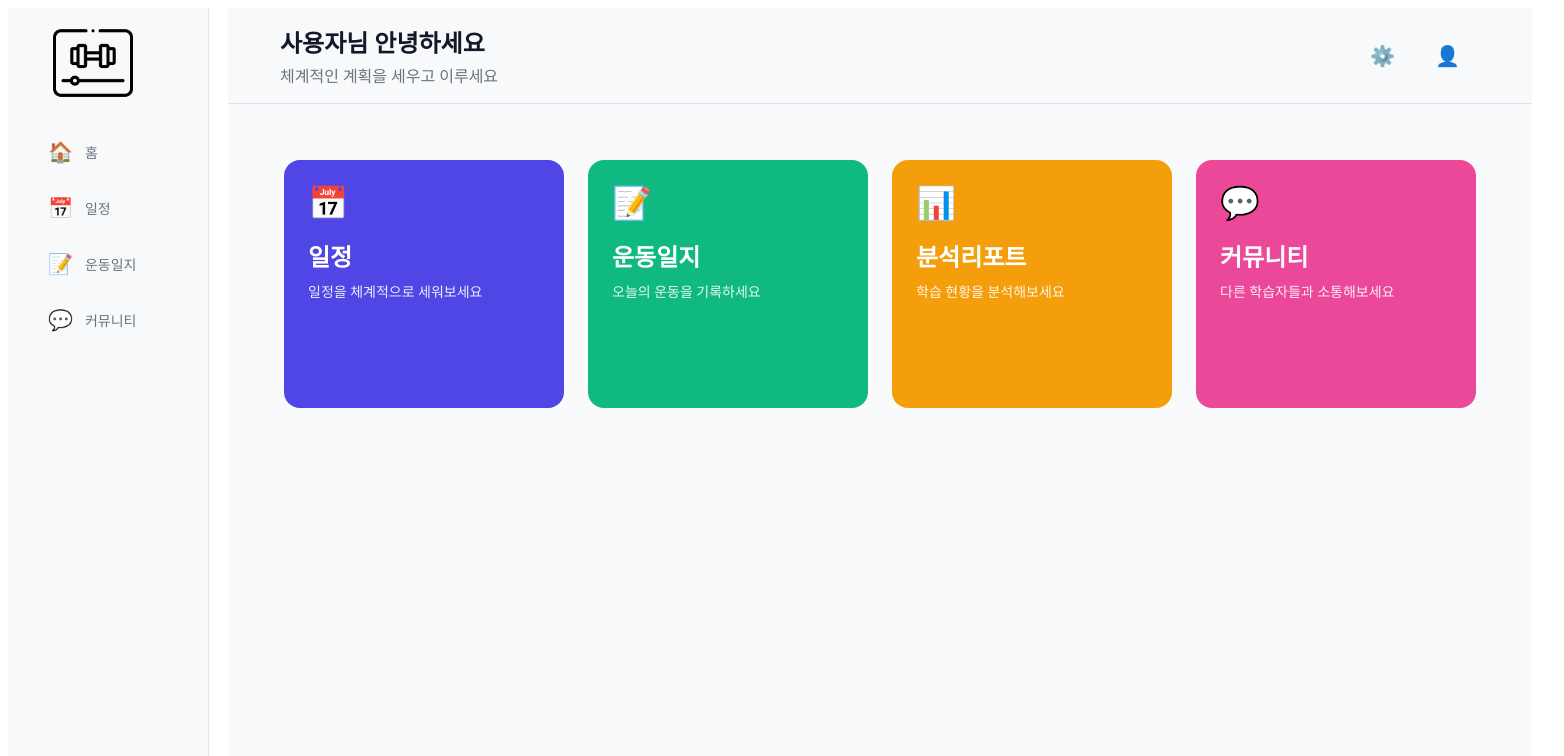
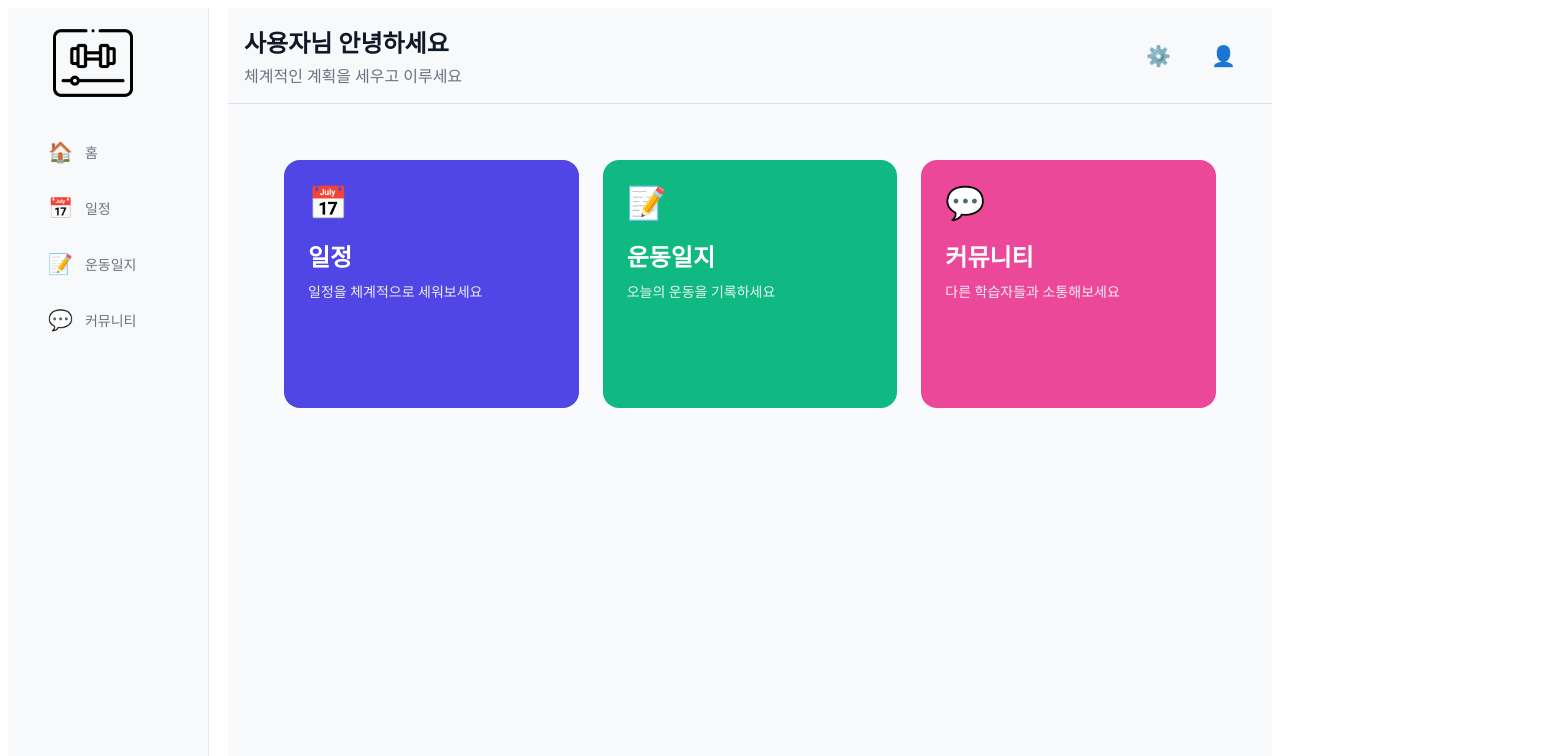
Before and after one commit to PocheonLim/TeamPlaner, a React (Vite) app: page / in a window 1280 px wide. Shown: the top 756 px of the page, 1564 px wide, since content can reach past the window. Built offline with nearby package versions, Linux system fonts and the light colour scheme.

Commit message:
홈에서 없는 내용 삭제

```diff
--- a/src/pages/Home.tsx
+++ b/src/pages/Home.tsx
@@ -24,13 +24,6 @@ const menuCards: MenuCard[] = [
     icon: '📝',
     path: '/diary',
     color: '#10B981'
-  },
-  {
-    title: '분석리포트',
-    description: '학습 현황을 분석해보세요',
-    icon: '📊',
-    path: '/analytics',
-    color: '#F59E0B'
   },
   {
     title: '커뮤니티',
```
